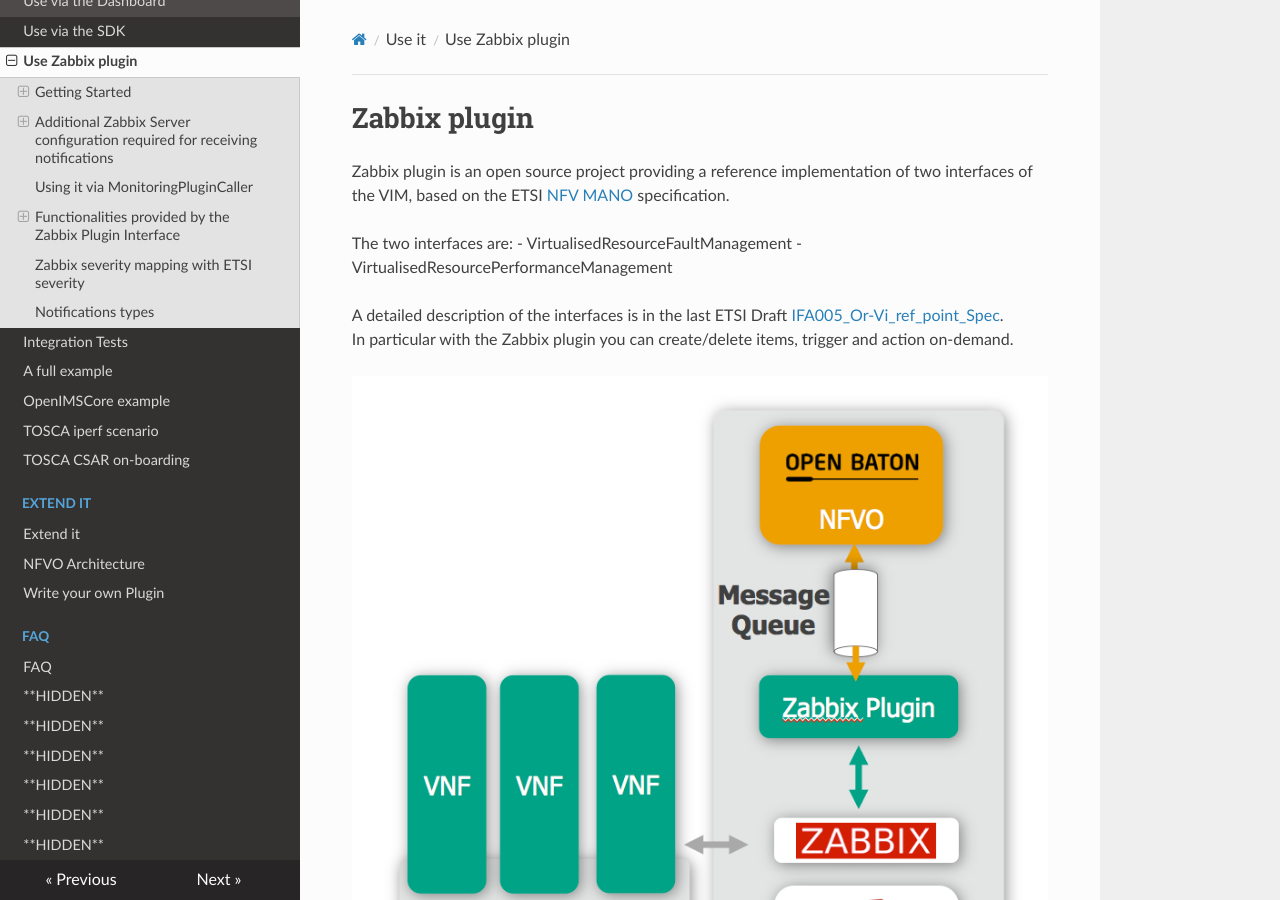
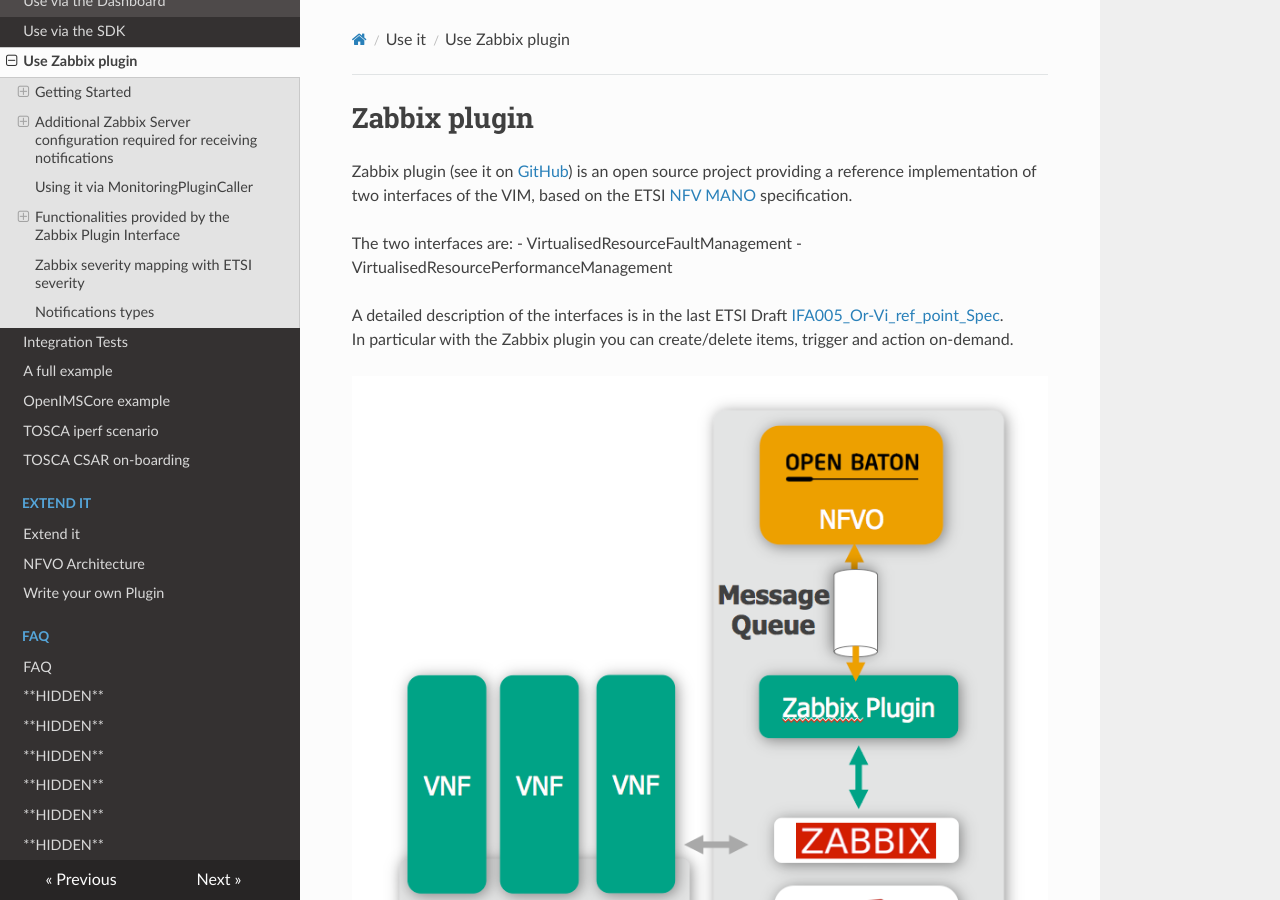
Before and after one commit to openbaton/docs, an MkDocs documentation site: the page built from docs/zabbix-plugin.md, in a window 1280 px wide and 900 px high. Built offline with MkDocs 1.6.1, drawn with Linux system fonts in a browser that asks for light colours; nearby versions of some CDN libraries; old or Windows-style settings are respelled for this version of MkDocs.

Commit message:
Added reference to GitHub project

```diff
--- a/docs/zabbix-plugin.md
+++ b/docs/zabbix-plugin.md
@@ -1,6 +1,6 @@
 # Zabbix plugin
 
-Zabbix plugin is an open source project providing a reference implementation of two interfaces of the VIM, based on the ETSI [NFV MANO] specification.
+Zabbix plugin (see it on [GitHub][GitHub]) is an open source project providing a reference implementation of two interfaces of the VIM, based on the ETSI [NFV MANO] specification.
 
 The two interfaces are:
 -   VirtualisedResourceFaultManagement
@@ -352,6 +352,7 @@
 
 
 
+[GitHub]:https://github.com/openbaton/zabbix-plugin
 [IFA005_Or-Vi_ref_point_Spec]:https://docbox.etsi.org/isg/nfv/open/Drafts/IFA005_Or-Vi_ref_point_Spec/
 [NFV MANO]:http://www.etsi.org/deliver/etsi_gs/NFV-MAN/001_099/001/01.01.01_60/gs_nfv-man001v010101p.pdf
 [zabbix-plugin-architecture]:images/zabbix-plugin-architecture.png
```
